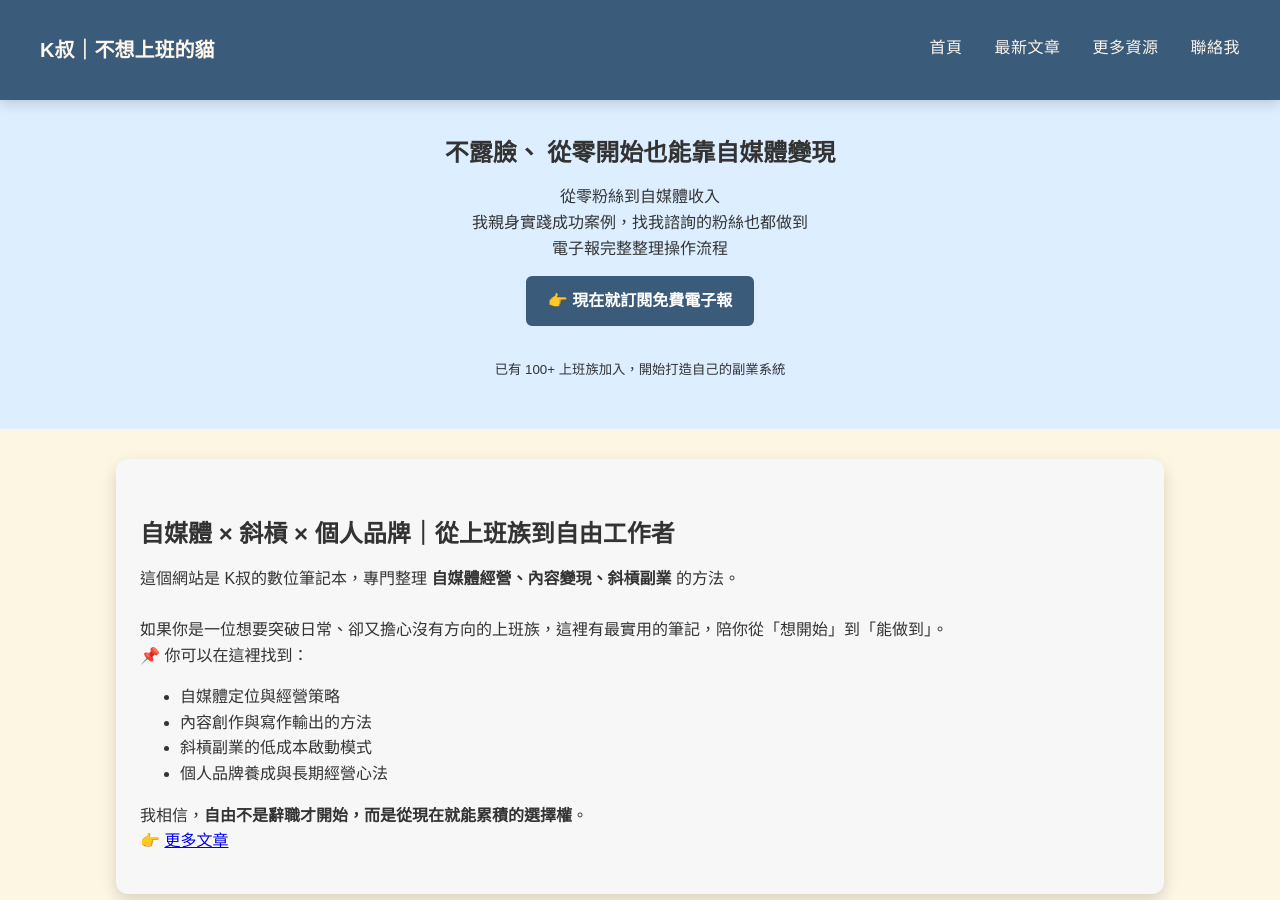
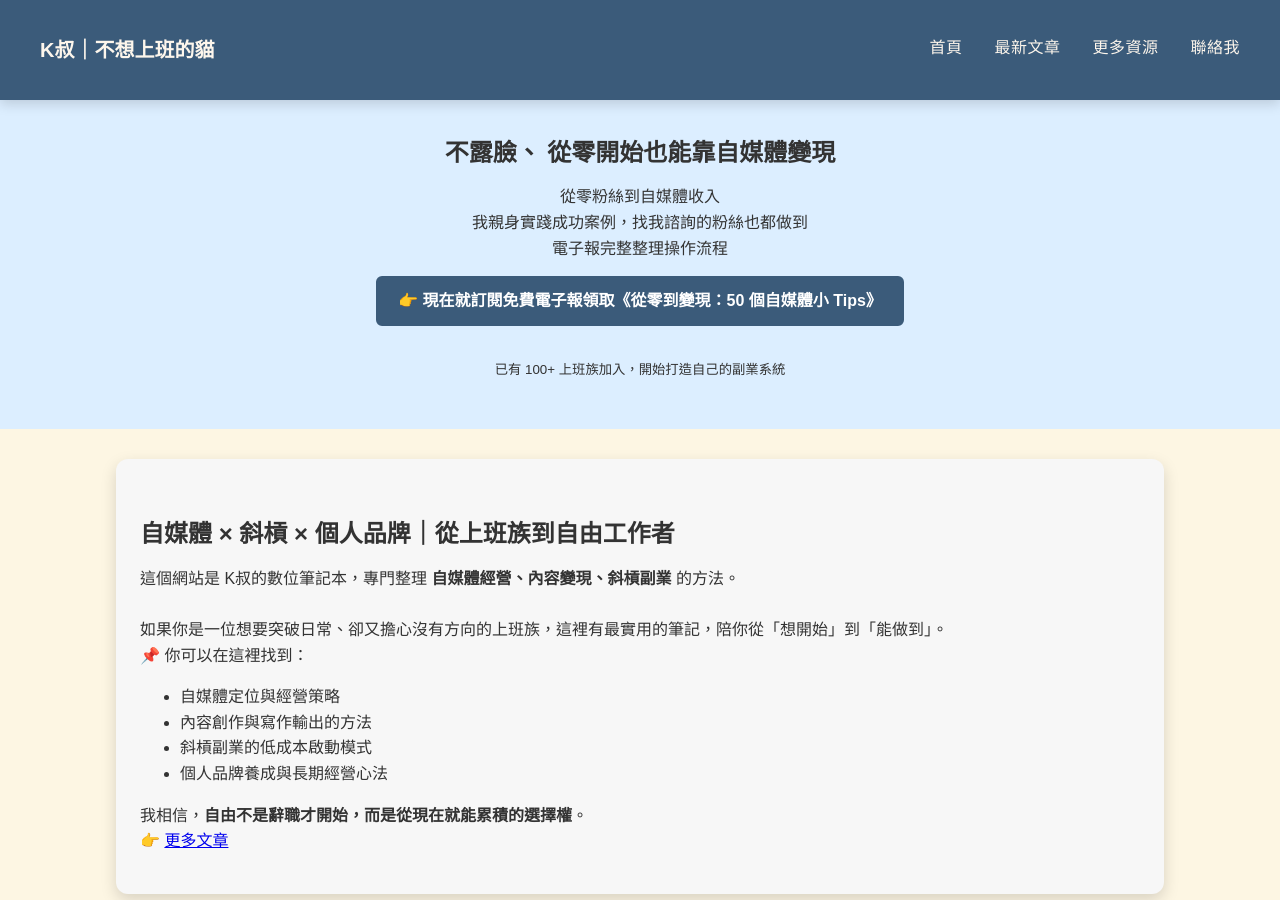
Before and after one commit to KenHAI666/Runing9TO5, a Jekyll site: the page built from index.md, in a window 1280 px wide and 900 px high. Built offline with Jekyll 4.4.1, drawn with Linux system fonts in a browser that asks for light colours; some of the changed text lies outside the part shown.

Commit message:
Update index.md

```diff
--- a/index.md
+++ b/index.md
@@ -10,7 +10,7 @@ keywords: 自媒體, 斜槓, 個人品牌, 內容變現, 上班族副業, K叔
   <p>從零粉絲到自媒體收入<br>
     我親身實踐成功案例，找我諮詢的粉絲也都做到<br>
     電子報完整整理操作流程<br>
-   <a href="#subscribe" class="btn-external" style="margin-bottom:30px;">👉 現在就訂閱免費電子報</a>
+   <a href="#subscribe" class="btn-external" style="margin-bottom:30px;">👉 現在就訂閱免費電子報領取《從零到變現：50 個自媒體小 Tips》</a>
   <br>
   <small>已有 100+ 上班族加入，開始打造自己的副業系統</small>
   </p>
@@ -81,7 +81,7 @@ keywords: 自媒體, 斜槓, 個人品牌, 內容變現, 上班族副業, K叔
 
 <section class="card-section" style="background:#dceeff;" id="subscribe">
   <h2>訂閱電子報</h2>
-  <p>📬 輸入你的 Email，加入我們！</p>
+  <p>📬 輸入你的 Email，加入我們！領取《從零到變現：50 個自媒體小 Tips》</p>
   <div class="newsletter-box">
     <script async data-uid="49e70b7c7c" src="https://ken-66.kit.com/49e70b7c7c/index.js"></script>
   </div>
```
